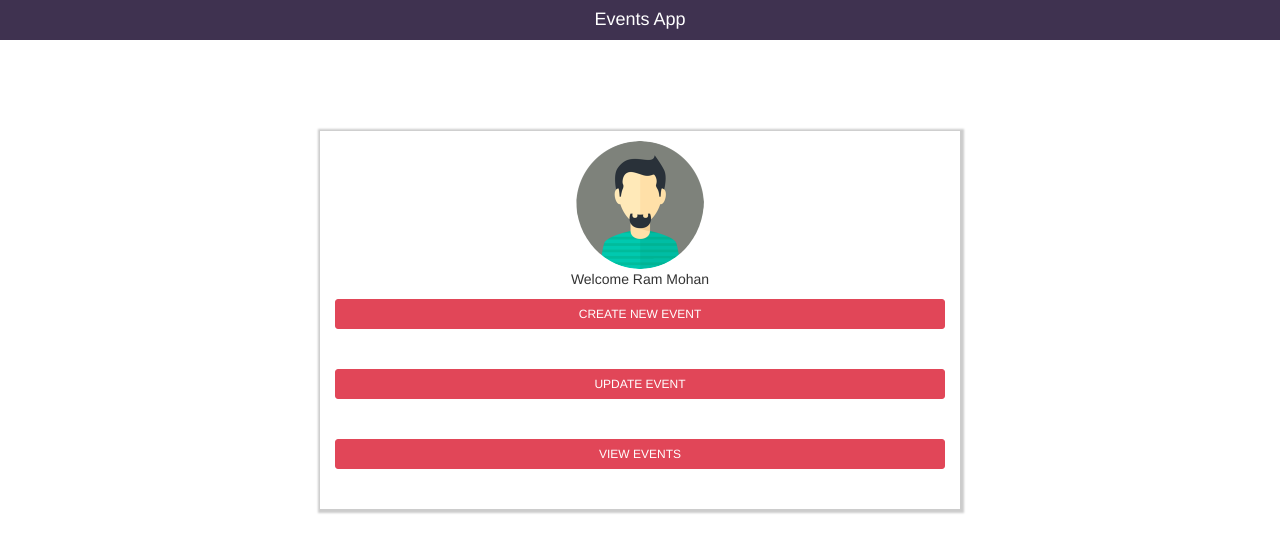
After one commit to Unsorted-array/Hackshetra, a web app: file organiserDashboard.html in a window 1280 px wide. The commit adds this page. Shown: the top 553 px of the page. Run offline with its HTML, style and script files only (its server is not run), Linux system fonts and the light colour scheme.

Commit message:
organiser's dashboard

```diff
--- a/css/home.css
+++ b/css/home.css
@@ -18,15 +18,16 @@ h2, h3, h4, h5{
 .btn-home{
 	background-color: #E14658;
 	border-color: #E14658;
-	margin-bottom: 40px
+	margin-bottom: 40px;
+	margin-top: 10px;
 }
 .btn-home:hover {
 	background-color: #dc293e;
 	border-color: #dc293e;
 }
-#home{
-	 box-shadow: 1px 1px 2px 3px #ccc;
-	 position: fixed;
+.home{
+	box-shadow: 1px 1px 2px 3px #ccc;
+	position: fixed;
 	top: 40%;
 	left: 50%;
 	transform: translate(-50%, -50%);
@@ -34,3 +35,16 @@ h2, h3, h4, h5{
 .entity{
 	margin-top: 20px;
 }
+p{
+	/*padding-bottom: 70px;
+	padding-top: 10px;
+	font-size: 18px;*/
+	text-align: center;
+}
+#admin-icon{
+	width: 128px;
+	border-radius: 50%;
+	margin-left: auto;
+	margin-right: auto;
+	padding-top: 10px;
+}
--- a/home-page.html
+++ b/home-page.html
@@ -13,7 +13,7 @@
 		<h4>Events App</h4>
 	</div>
 	<!-- <div class="col-md-3"></div> -->
-	<div class="col-md-6" id="home">
+	<div class="col-md-6 home">
 		<div>
 			<h3 class="entity">Organizer</h3>
 				<div class="form-row">
--- /dev/null
+++ b/organiserDashboard.html
@@ -0,0 +1,24 @@
+<!DOCTYPE html>
+<html lang="en">
+<head>
+	<meta charset="utf-8">
+	<meta name="viewport" content="width=device-width, initial-scale=1">
+	<title>Home Page</title>
+	<link rel="stylesheet" href="https://maxcdn.bootstrapcdn.com/bootstrap/3.3.7/css/bootstrap.min.css" integrity="sha384-BVYiiSIFeK1dGmJRAkycuHAHRg32OmUcww7on3RYdg4Va+PmSTsz/K68vbdEjh4u" crossorigin="anonymous">
+	<script src="https://maxcdn.bootstrapcdn.com/bootstrap/3.3.7/js/bootstrap.min.js" integrity="sha384-Tc5IQib027qvyjSMfHjOMaLkfuWVxZxUPnCJA7l2mCWNIpG9mGCD8wGNIcPD7Txa" crossorigin="anonymous"></script>
+	<link rel="stylesheet" type="text/css" href="css/home.css">
+</head>
+<body>
+	<div class="header">
+		<h4>Events App</h4>
+	</div>
+	<div class="col-md-6 home">
+		<img src="images/admin-icon.png" class="img-responsive img-fluid rounded mx-auto d-block img-circle" id="admin-icon">
+		<p>Welcome Ram Mohan</p>
+		<a href="/x" type="button" class="btn btn-primary btn-sm btn-block btn-home">CREATE NEW EVENT</a>
+		<a href="/x" type="button" class="btn btn-primary btn-sm btn-block btn-home">UPDATE EVENT</a>
+		<a href="/x" type="button" class="btn btn-primary btn-sm btn-block btn-home">VIEW EVENTS</a>
+	</div>
+
+</body>
+</html>
```
Also changed, not shown: images/admin-icon.png (added).
